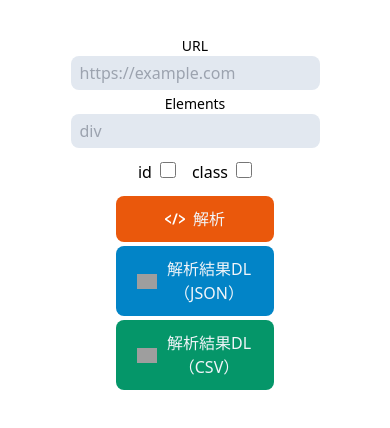
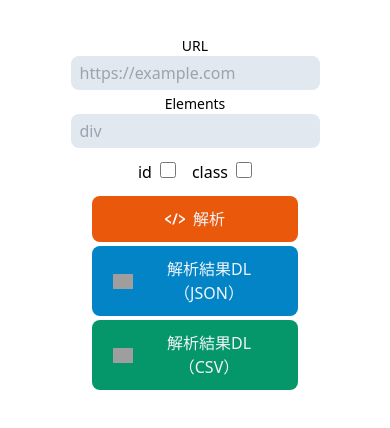
Before and after one commit to superneko160/htmlparser-frontend, a React (Vite) app in the folder htmlparser/: page / in a window 390 px wide. Shown: the top 428 px of the page. Built offline with nearby package versions, Linux system fonts and the light colour scheme; grey boxes are pictures that could not be loaded.

Commit message:
fix:button size for cell phone

```diff
--- a/htmlparser/src/components/Form.tsx
+++ b/htmlparser/src/components/Form.tsx
@@ -107,7 +107,7 @@
                         />
                     </div>
                 </div>
-                <div className='grid grid-cols-1 md:grid-cols-3 gap-1 my-1 px-20'>
+                <div className='grid grid-cols-1 md:grid-cols-3 gap-1 my-1 px-14'>
                     <button
                         type='submit'
                         onClick={handleButtonClick}
```
